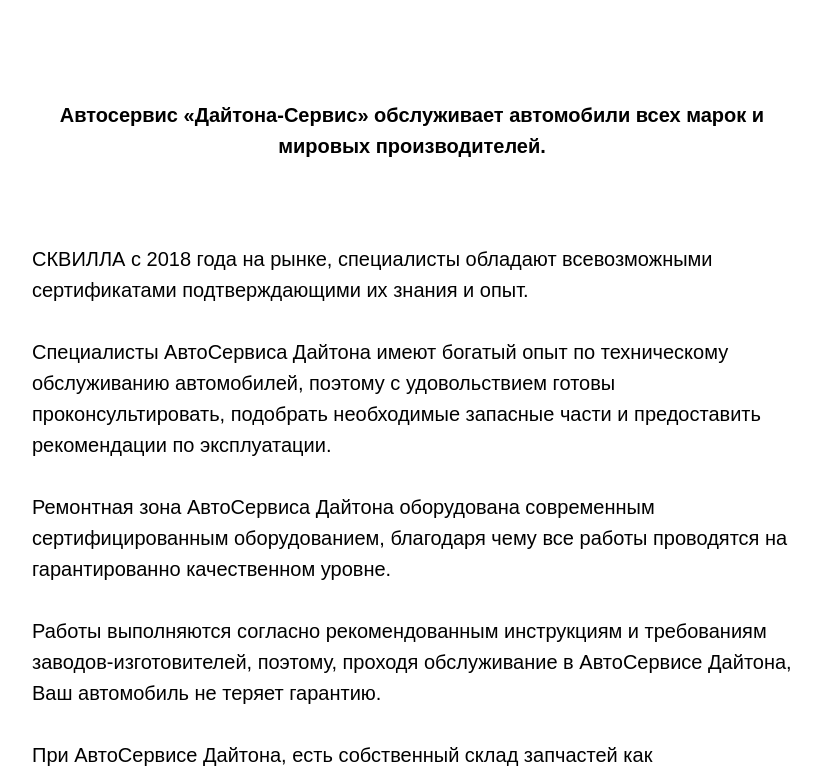
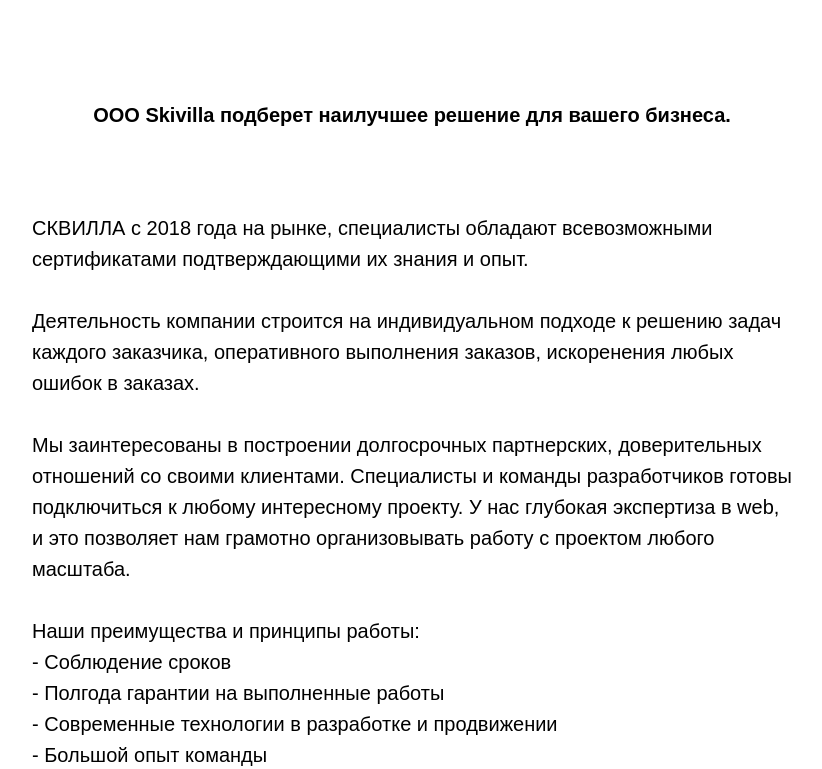
Before and after one commit to gerak24/OfficeWorld, a plain HTML site: page Skvilla.html in a window 1280 px wide. Shown: the part 1211-1980 px from the top of the page, without its empty margins (228-1050 px from the left). Drawn offline with Linux system fonts and the light colour scheme; a web font is replaced by a local one.

Commit message:
About update

```diff
--- a/Skvilla.html
+++ b/Skvilla.html
@@ -100,29 +100,33 @@
     <div class="text_wrapper">
         <div class="text_container about_description">
             <p style="text-align: center;">
-                <strong>Автосервис «Дайтона-Сервис» обслуживает автомобили всех марок и мировых
-                    производителей.</strong></p>
+                <strong>ООО Skivilla подберет наилучшее решение для вашего бизнеса.</strong></p>
             <br><br>
             СКВИЛЛА с 2018 года на рынке, специалисты обладают всевозможными сертификатами подтверждающими их знания
             и опыт.
             <br><br>
-            Специалисты АвтоСервиса Дайтона имеют богатый опыт по техническому обслуживанию автомобилей,
-            поэтому с удовольствием готовы проконсультировать, подобрать необходимые запасные части и
-            предоставить рекомендации по эксплуатации.
+            Деятельность компании строится на индивидуальном подходе к решению задач каждого заказчика, оперативного
+            выполнения заказов, искоренения любых ошибок в заказах.
             <br><br>
-            Ремонтная зона АвтоСервиса Дайтона оборудована современным сертифицированным оборудованием,
-            благодаря чему все работы проводятся на гарантированно качественном уровне.
+            Мы заинтересованы в построении долгосрочных партнерских, доверительных отношений со своими клиентами.
+            Специалисты и команды разработчиков готовы подключиться к любому интересному проекту. У нас глубокая
+            экспертиза в web, и это позволяет нам грамотно организовывать работу с проектом любого масштаба.
             <br><br>
-            Работы выполняются согласно рекомендованным инструкциям и требованиям заводов-изготовителей,
-            поэтому, проходя обслуживание в АвтоСервисе Дайтона, Ваш автомобиль не теряет гарантию.
+            Наши преимущества и принципы работы:<br>
+            - Соблюдение сроков<br>
+            - Полгода гарантии на выполненные работы<br>
+            - Современные технологии в разработке и продвижении<br>
+            - Большой опыт команды<br>
+            - Гибкая оплата и справедливая стоимость<br>
+            - Контроль и удобный документооборот<br>
+            <br>
             <br><br>
-            При АвтоСервисе Дайтона, есть собственный склад запчастей как оригинальных, так и аналогов.
-            Поэтому вам не придется долго ждать нужную деталь. Мы сотрудничаем с лучшими партнерами по
-            поставке запчастей.
+            Работы выполняются согласно рекомендованным инструкциям и требованиям международных стандартов,
+            поэтому, сотрудничая с нами, Ваш бизнес будет утроен по всем законодательным канонам.
             <br><br>
-            Вы можете наблюдать за ремонтом своего автомобиля в отдыха с чашечкой кофе в руках.
-            Главное преимущество АвтоСервиса Дайтона, - доверие и честность. Поэтому все предоставляемые
-            услуги выполняются в срок, без навязывания ненужных.
+            Вы можете наблюдать за всеми бизнес-процессами своего предприятия с чашечкой кофе в руках.
+            Главное преимущество группы компаний Skvilla, - доверие и честность. Поэтому все предоставляемые
+            услуги выполняются в срок, без навязывания ненужных дополнительных цен.
         </div>
     </div>
 </div>
```
